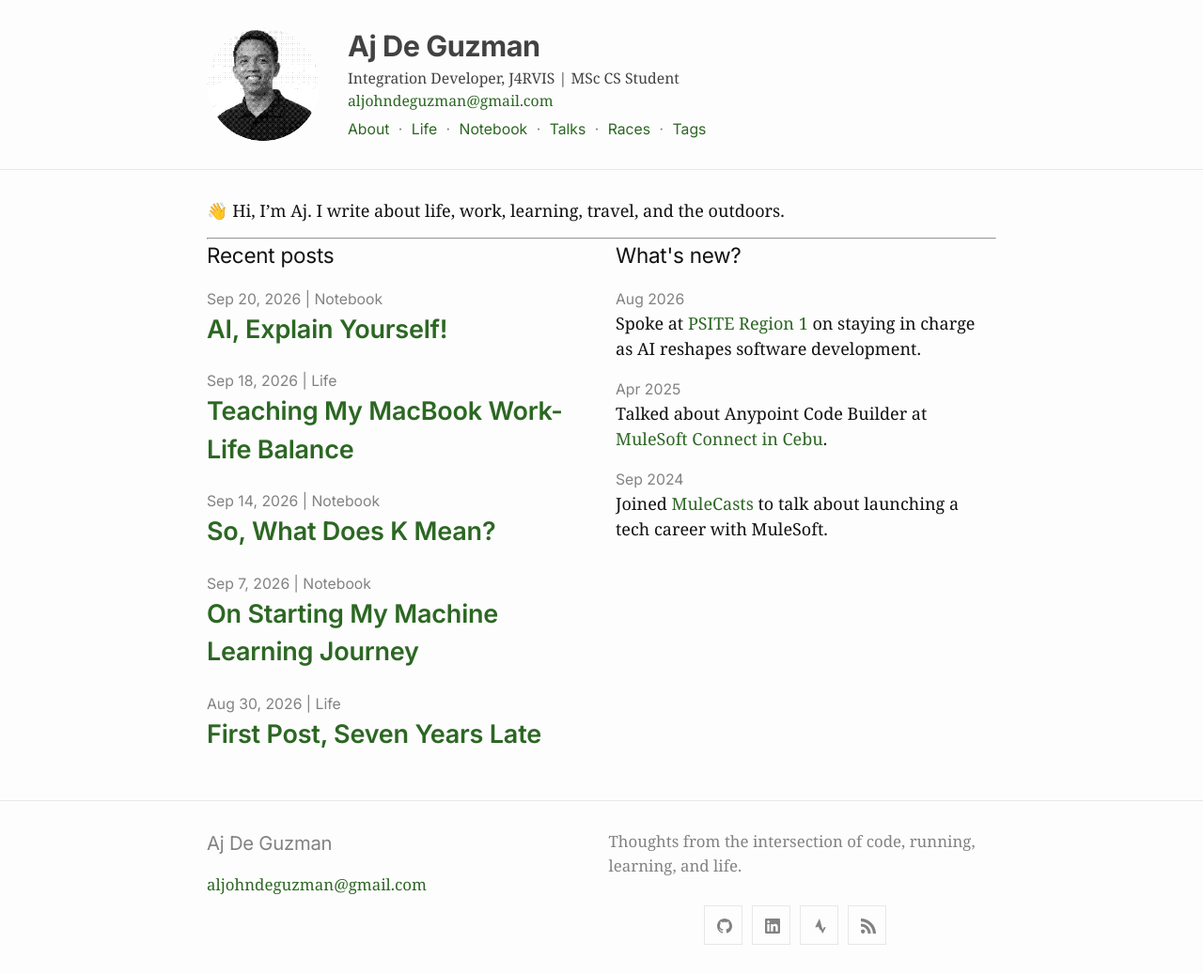
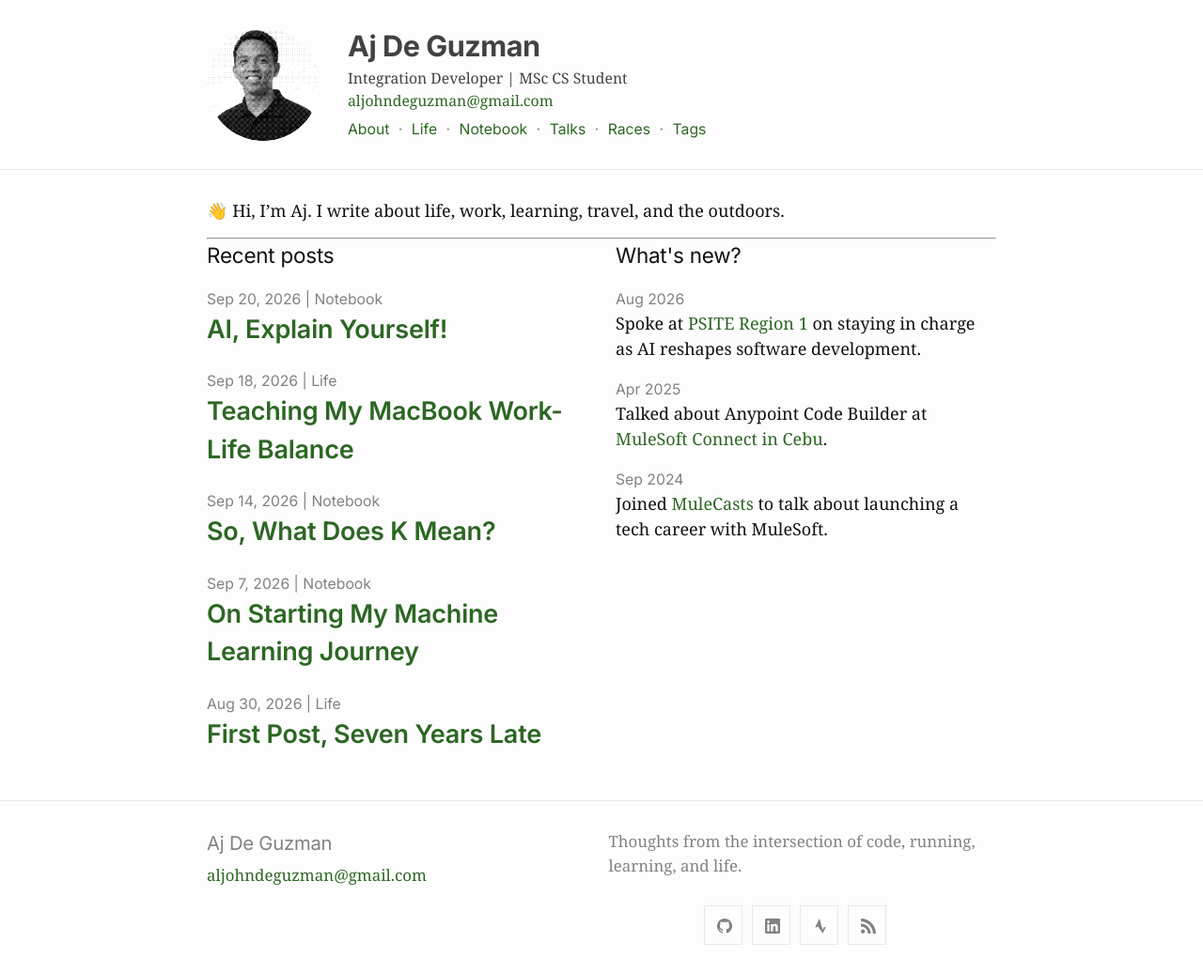
Before and after one commit to ajdeguzman/ajdeguzman.github.io, a Jekyll site: the page built from index.md, in a window 1280 px wide. Shown: the whole page at 94% size. Built offline with Jekyll 4.4.1, drawn with Linux system fonts in a browser that asks for light colours.

Commit message:
cosmetics

```diff
--- a/_config.yml
+++ b/_config.yml
@@ -19,7 +19,7 @@ description: >- # this means to ignore newlines until "baseurl:"
   Thoughts from the intersection of code, running, learning, and life.
 baseurl: "" # the subpath of your site, e.g. /blog
 url: "https://ajdeguzman.github.io"
-tagline: Integration Developer, J4RVIS | MSc CS Student
+tagline: Integration Developer | MSc CS Student
 profile_image: /assets/profile-dithered.png
 
 # Identity metadata used by jekyll-seo-tag to connect the site and its author.
--- a/_sass/minima/_layout.scss
+++ b/_sass/minima/_layout.scss
@@ -128,7 +128,7 @@
 
 .footer-heading {
   @include relative-font-size(1.125);
-  margin-bottom: $spacing-unit / 2;
+  margin-bottom: 0.25em;
 }
 
 .contact-list,
```
Also changed, not shown: 3 other files.
